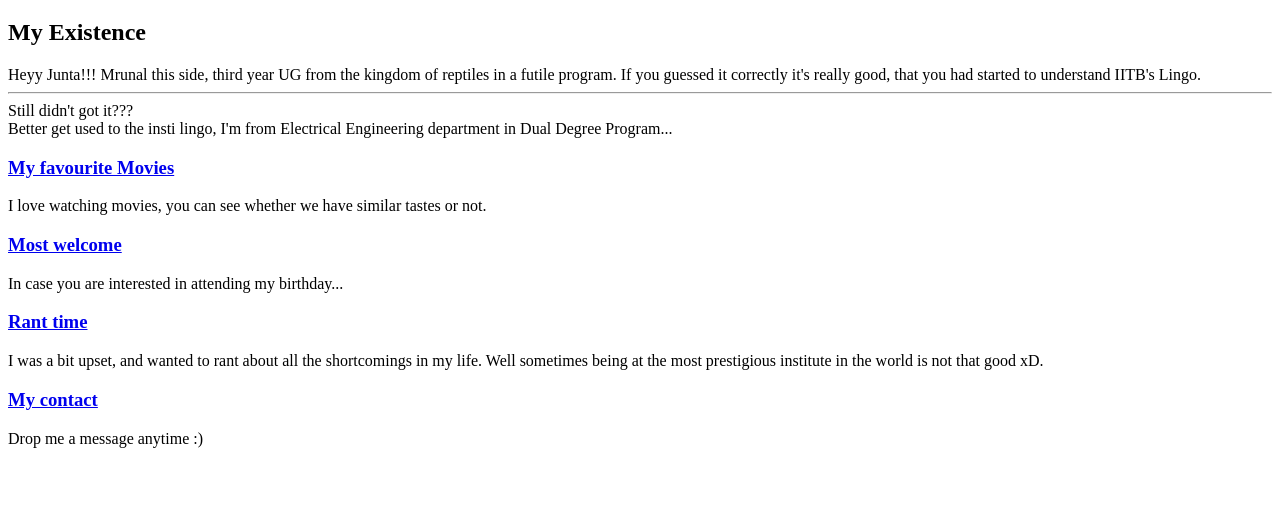
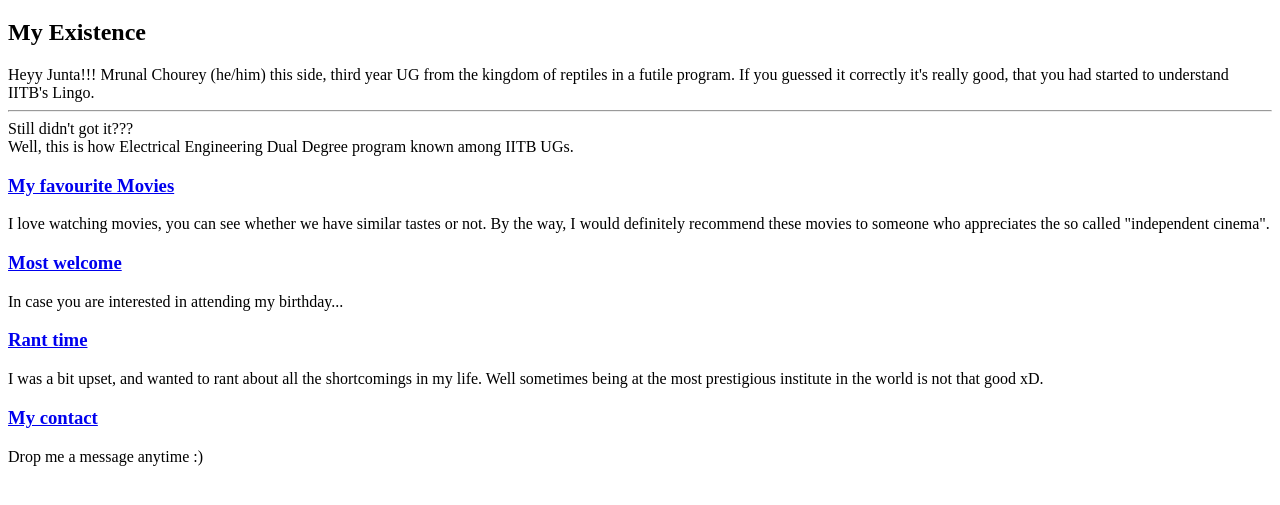
Before and after one commit to mcmurphy16/first-html-portfolio, a plain HTML site: page index.html in a window 1280 px wide. Shown: the part 61-566 px from the top of the page. Drawn offline with Linux system fonts and the light colour scheme.

Commit message:
Add files via upload

```diff
--- a/index.html
+++ b/index.html
@@ -23,15 +23,15 @@ https://developer.mozilla.org/en-US/docs/Web/HTML/Element/img#attr-height -->
 <body>
     <h1>My Wierd Portfolio</h1>
     <h2>My Existence</h2>
-    Heyy Junta!!! Mrunal this side, third year UG from the kingdom of reptiles in a futile program. If you guessed it correctly
+    Heyy Junta!!! Mrunal Chourey (he/him) this side, third year UG from the kingdom of reptiles in a futile program. If you guessed it correctly
     it's really good, that you had started to understand IITB's Lingo.
     <hr/>
     Still didn't got it???
     <br/>
-    Better get used to the insti lingo, I'm from Electrical Engineering department in Dual Degree Program...
-
+    Well, this is how Electrical Engineering Dual Degree program known among IITB UGs.
     <h3><a href="./public/favourite-movies.html">My favourite Movies</a></h3>
-    I love watching movies, you can see whether we have similar tastes or not.
+    I love watching movies, you can see whether we have similar tastes or not. By the way, I would definitely recommend these movies to someone who
+    appreciates the so called "independent cinema".
     <h3><a href="./public/birthday.html">Most welcome</a></h3>
     In case you are interested in attending my birthday...
     <h3><a href="./public/frustration.html">Rant time</a></h3>
```
